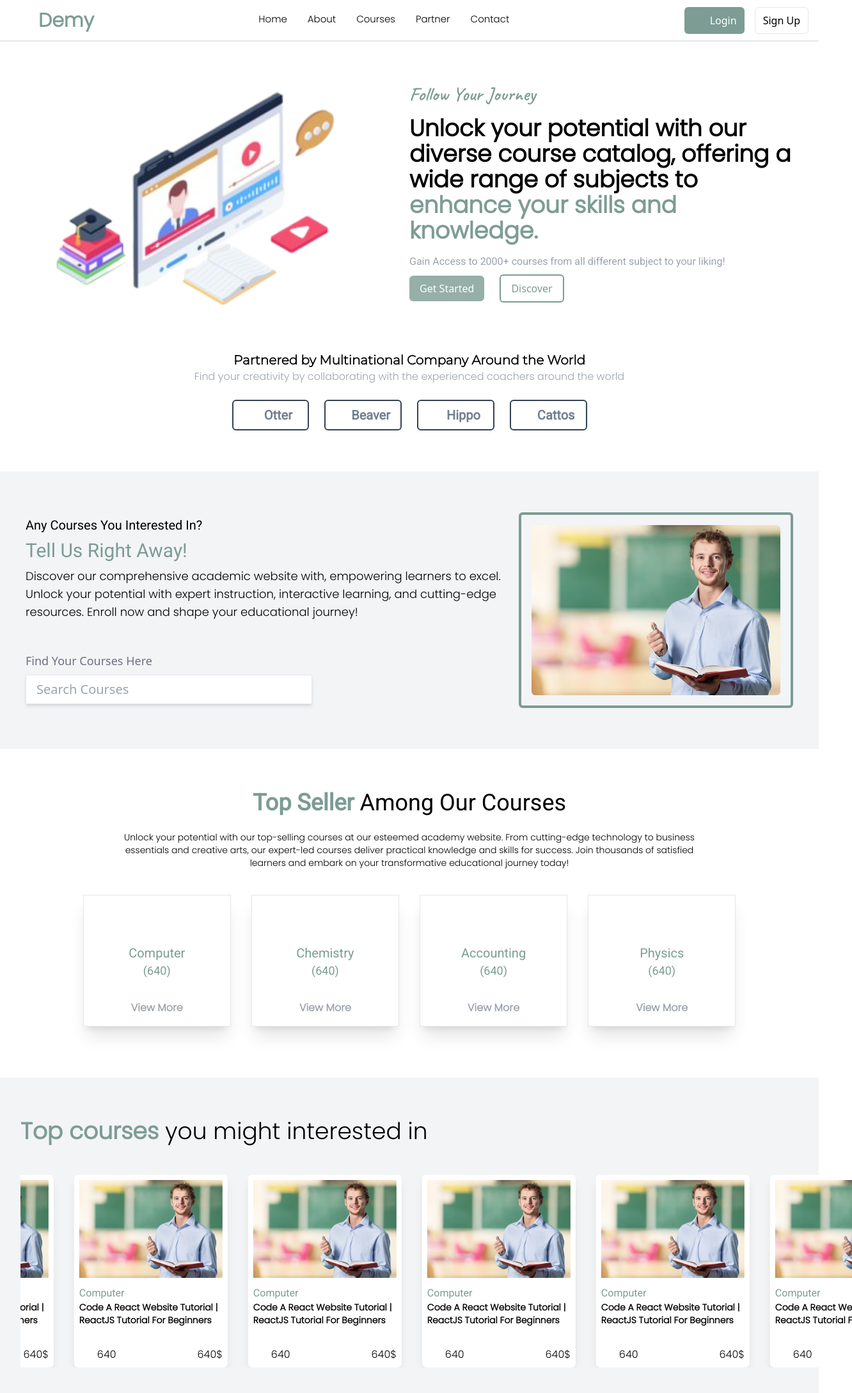
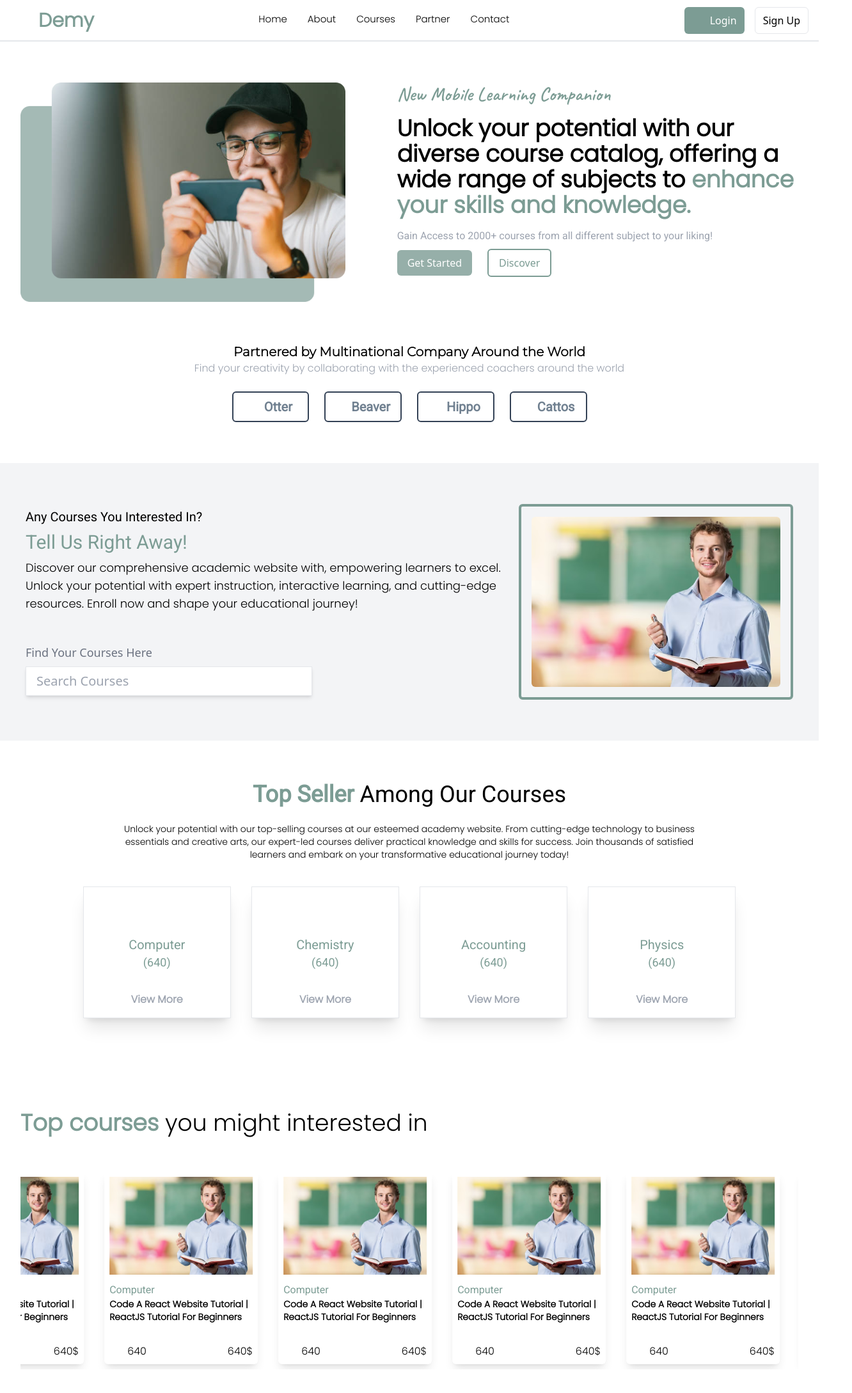
Before and after one commit to QuiteWTan/Demy, a React (Vite) app in the folder Demy/: page / in a window 1280 px wide. Shown: the top 2178 px of the page at 64% size, 1332 px wide, since content can reach past the window. Built offline with nearby package versions, Linux system fonts and the light colour scheme; some icons are missing; a web font is replaced by a local one.

Commit message:
feat(FirstSection): change Image

```diff
--- a/Demy/src/LandPage/FirstSection/FirstSection.jsx
+++ b/Demy/src/LandPage/FirstSection/FirstSection.jsx
@@ -1,14 +1,14 @@
-import FirstSection1 from '../assets/FirstSection1.png'
+import FirstSection1 from '../assets/FirstSection2.png'
 import Company from './Company'
 const FirstSection = () => {
     return(
         <div className='max-w-[1300px] flex flex-col section'>
-            <div className='flex flex-col md:flex-row w-full justify-center'>
-                <div className='w-full'>
+            <div className='flex flex-col md:flex-row w-full justify-center gap-x-6'>
+                <div className='w-[90%] '>
                     <img src={FirstSection1} alt="" className='w-[90%]'/>
                 </div>
                 <div className='w-full md:w-[60%] lg:w-full flex flex-col'>
-                    <h1 className='text-[#7c9c94] text-2xl lg:text-3xl font-caveat'>Follow Your Journey</h1>
+                    <h1 className='text-[#7c9c94] text-2xl lg:text-3xl font-caveat'>New Mobile Learning Companion</h1>
                     <h2 className='text-3xl md:text-xl lg:text-4xl font-poppins font-semibold py-4'>Unlock your potential with our diverse course catalog, offering a wide range of subjects to <span className='text-[#7c9c94] '>enhance your skills and knowledge.</span></h2>
                     <p className='text-md font-Robot text-gray-400'>Gain Access to 2000+ courses from all different subject to your liking!</p>
                     <div className=''>
--- a/Demy/src/LandPage/FourthSection/CourseRender.jsx
+++ b/Demy/src/LandPage/FourthSection/CourseRender.jsx
@@ -1,6 +1,6 @@
 const CourseRender = ({Image,Type,Title,EnrolledTotal,Price}) => {
     return(
-        <div className="p-2 shadow-lg min-w-[15rem] bg-white rounded-md">
+        <div className="p-2 shadow-lg min-w-[15rem] bg-white rounded-md z-1">
             <img src={Image} alt="" className="w-full"/>
             <div className="font-Robot pt-3 text-md text-[#7c9c94]">{Type}</div>
             <div className="text-sm font-poppins font-bold">{Title}</div>
--- a/Demy/src/LandPage/FourthSection/PopularCoursesList.jsx
+++ b/Demy/src/LandPage/FourthSection/PopularCoursesList.jsx
@@ -77,18 +77,17 @@ const PopularCoursesList = () => {
     ]
 
     return(
-        <div className='w-full flex flex-col section justify-center items-center bg-gray-100'>
-            <div className='max-w-[1300px] flex flex-col mx-auto'>
+
+            <div className='max-w-[1300px] flex flex-col mx-auto section md:py-16 py-24'>
                 <h1 className="text-4xl font-poppins"><span className="text-[#7c9c94] font-bold ">Top courses</span> you might interested in</h1>
                 <div className='mt-12 overflow-x-hidden w-full'>
-                    <div className='flex gap-8 lg:w-full md:w-[170%] sm:w-[340%] w-[480%] animate-slide'>
+                    <div className='flex gap-8 lg:w-full md:w-[180%] sm:w-[270%] w-[700%] animate-slide py-2'>
                         {TopCourses.map((Course) => (
                             <CourseRender key={Course.id} {...Course}/>
                         ))}
                     </div>
                 </div>
             </div>
-        </div>
     )
 }
 
--- a/Demy/src/Navbar.jsx
+++ b/Demy/src/Navbar.jsx
@@ -31,7 +31,7 @@ const Navbar = () => {
             </div>
 
 
-            <div className='fixed bottom-0 w-full md:hidden bg-white  rounded-t-lg border-t-2 border-gray-300 py-2'>
+            <div className='fixed bottom-0 w-full md:hidden bg-white  rounded-t-lg border-t-2 border-gray-300 py-2 z-10'>
 
                     <div className="flex flex-row items-end justify-evenly w-full px-2 gap-24">
                         <div className="flex flex-row p-2 w-full justify-evenly">
@@ -45,7 +45,7 @@ const Navbar = () => {
                     </div>
             </div>
 
-            <div className="fixed md:hidden rounded-full bg-[#7c9c94] w-[90px] h-[90px] items-center flex justify-center z-12  left-[50%] bottom-2 translate-x-[-50%] ">
+            <div className="fixed md:hidden rounded-full bg-[#7c9c94] w-[90px] h-[90px] items-center flex justify-center z-12  left-[50%] bottom-2 translate-x-[-50%] z-10">
                 <box-icon type='solid' name='book' size='55px' color='white'></box-icon>
             </div>
 
```
Also changed, not shown: Demy/src/LandPage/assets/FirstSection2.png (added).
